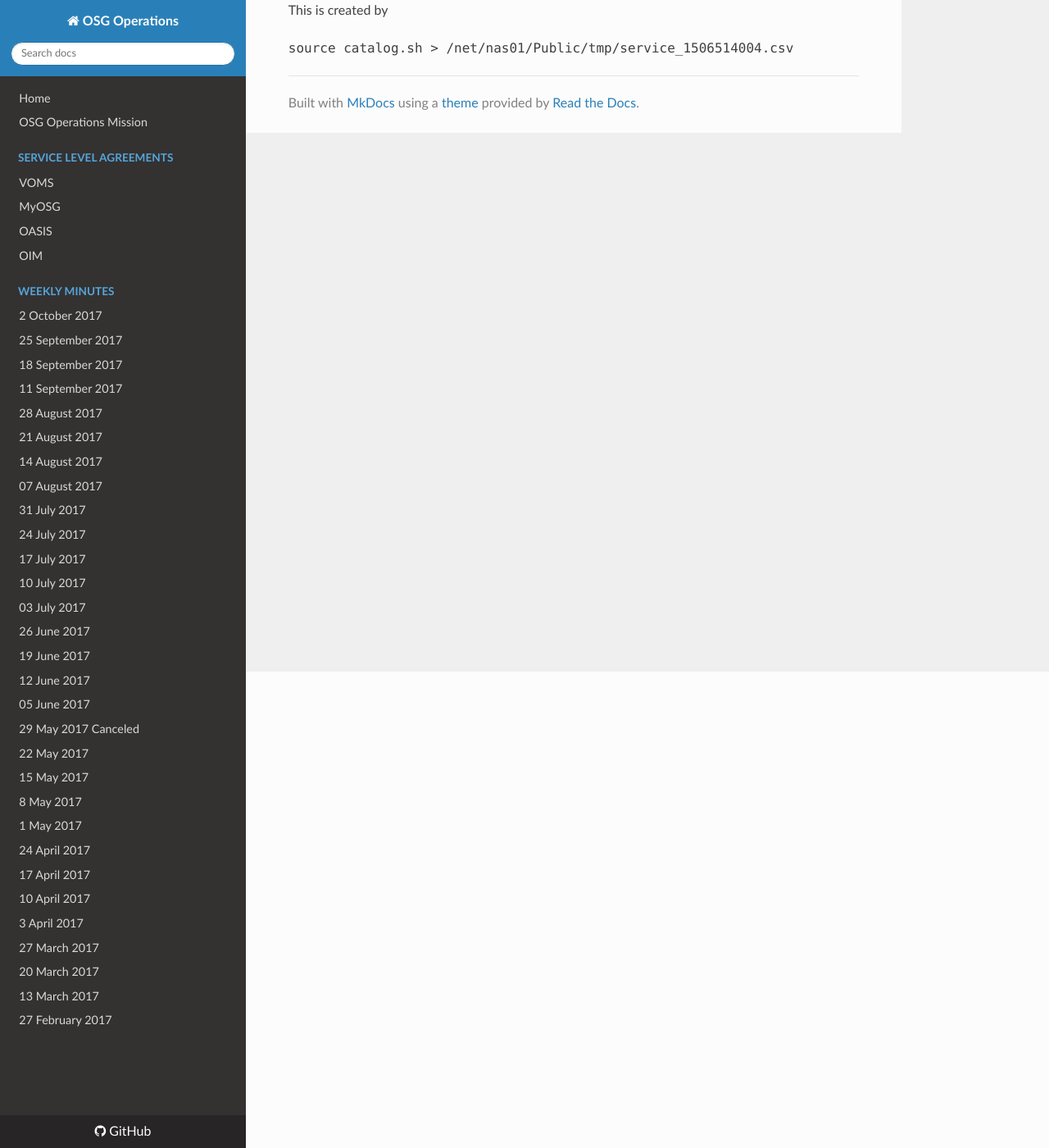
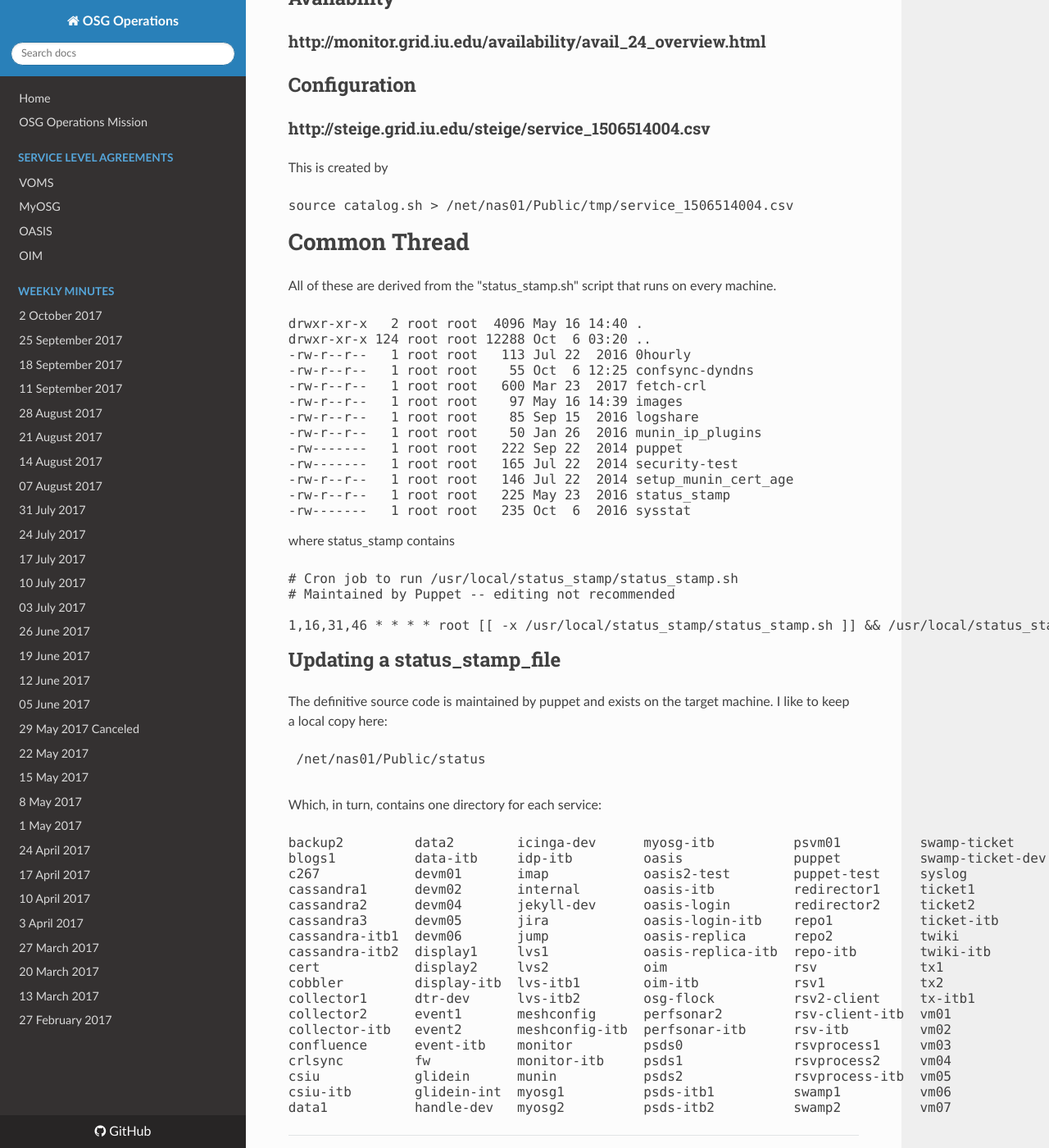
Before and after one commit to osg-htc/operations, an MkDocs documentation site: the page built from docs/configuration_management.md, in a window 1280 px wide and 1400 px high, scrolled down 581 px. Shown: the whole window at 82% size. Built offline with MkDocs 1.6.1, drawn with Linux system fonts in a browser that asks for light colours; nearby versions of some CDN libraries; old or Windows-style settings are respelled for this version of MkDocs; some of the changed text lies outside the part shown.

Commit message:
Update configuration_management.md

```diff
--- a/docs/configuration_management.md
+++ b/docs/configuration_management.md
@@ -4,11 +4,72 @@
 
 ## Status
 ### http://monitor.grid.iu.edu/availability/production.html
+#### Service groups
+   * Production
+   * ITB
+   * Utility
+   * Hosts
+   * PerfSonar
+
 ## Availability
 ### http://monitor.grid.iu.edu/availability/avail_24_overview.html
+
 ## Configuration
 ### http://steige.grid.iu.edu/steige/service_1506514004.csv
 This is created by
 <pre>
 source catalog.sh > /net/nas01/Public/tmp/service_1506514004.csv
 </pre>
+
+# Common Thread
+All of these are derived from the "status_stamp.sh" script that runs on every machine.
+<pre>
+drwxr-xr-x   2 root root  4096 May 16 14:40 .
+drwxr-xr-x 124 root root 12288 Oct  6 03:20 ..
+-rw-r--r--   1 root root   113 Jul 22  2016 0hourly
+-rw-r--r--   1 root root    55 Oct  6 12:25 confsync-dyndns
+-rw-r--r--   1 root root   600 Mar 23  2017 fetch-crl
+-rw-r--r--   1 root root    97 May 16 14:39 images
+-rw-r--r--   1 root root    85 Sep 15  2016 logshare
+-rw-r--r--   1 root root    50 Jan 26  2016 munin_ip_plugins
+-rw-------   1 root root   222 Sep 22  2014 puppet
+-rw-------   1 root root   165 Jul 22  2014 security-test
+-rw-r--r--   1 root root   146 Jul 22  2014 setup_munin_cert_age
+-rw-r--r--   1 root root   225 May 23  2016 status_stamp
+-rw-------   1 root root   235 Oct  6  2016 sysstat
+</pre>
+where status_stamp contains
+<pre>
+# Cron job to run /usr/local/status_stamp/status_stamp.sh
+# Maintained by Puppet -- editing not recommended
+
+1,16,31,46 * * * * root [[ -x /usr/local/status_stamp/status_stamp.sh ]] && /usr/local/status_stamp/status_stamp.sh
+</pre>
+
+## Updating a status_stamp_file
+The definitive source code is maintained by puppet and exists on the target machine. I like to keep a local copy
+here:
+<pre>
+ /net/nas01/Public/status
+ </pre>
+ Which, in turn, contains one directory for each service:
+ <pre>
+backup2         data2        icinga-dev      myosg-itb          psvm01          swamp-ticket      vm08
+blogs1          data-itb     idp-itb         oasis              puppet          swamp-ticket-dev  vm09
+c267            devm01       imap            oasis2-test        puppet-test     syslog            vm10
+cassandra1      devm02       internal        oasis-itb          redirector1     ticket1           voms
+cassandra2      devm04       jekyll-dev      oasis-login        redirector2     ticket2           voms-itb
+cassandra3      devm05       jira            oasis-login-itb    repo1           ticket-itb        vpn
+cassandra-itb1  devm06       jump            oasis-replica      repo2           twiki             web1
+cassandra-itb2  display1     lvs1            oasis-replica-itb  repo-itb        twiki-itb         web2
+cert            display2     lvs2            oim                rsv             tx1               web-itb
+cobbler         display-itb  lvs-itb1        oim-itb            rsv1            tx2               wn1
+collector1      dtr-dev      lvs-itb2        osg-flock          rsv2-client     tx-itb1           wn2
+collector2      event1       meshconfig      perfsonar2         rsv-client-itb  vm01              wn3
+collector-itb   event2       meshconfig-itb  perfsonar-itb      rsv-itb         vm02              xd-login
+confluence      event-itb    monitor         psds0              rsvprocess1     vm03              yum-internal-6
+crlsync         fw           monitor-itb     psds1              rsvprocess2     vm04              yum-internal-c6
+csiu            glidein      munin           psds2              rsvprocess-itb  vm05              yum-internal-c7
+csiu-itb        glidein-int  myosg1          psds-itb1          swamp1          vm06
+data1           handle-dev   myosg2          psds-itb2          swamp2          vm07
+</pre>
```
